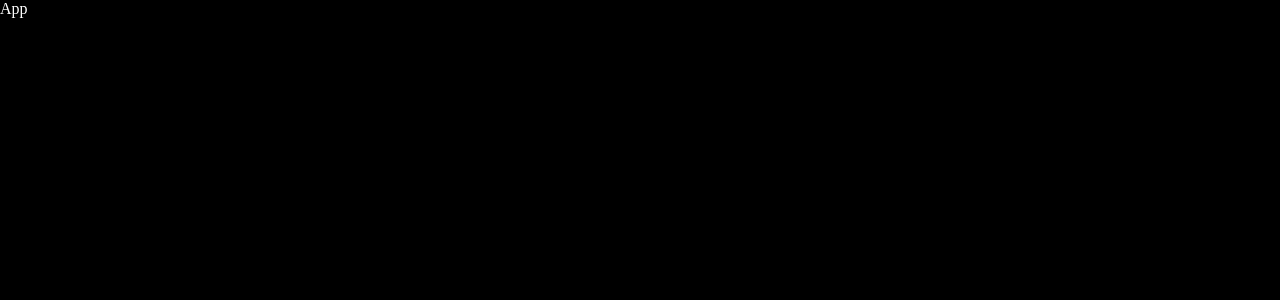
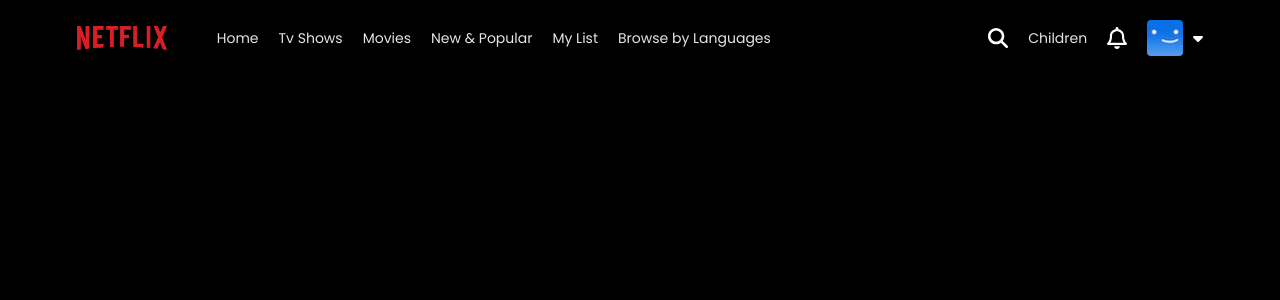
Before and after one commit to OG-TenLetters/Netflix-Clone, a React (Vite) app: page / in a window 1280 px wide. Shown: the top 300 px of the page. Built offline with nearby package versions, Linux system fonts and the light colour scheme.

Commit message:
Navbar done, moving to Home

```diff
--- a/src/App.jsx
+++ b/src/App.jsx
@@ -1,8 +1,10 @@
 import React from 'react'
-
+import Home from "./pages/Home/Home.jsx"
 const App = () => {
   return (
-    <div>App</div>
+    <div>
+      <Home />
+    </div>
   )
 }
 
--- a/src/components/Navbar/Navbar.css
+++ b/src/components/Navbar/Navbar.css
@@ -0,0 +1,70 @@
+.navbar {
+  width: 100%;
+  padding: 20px 6%;
+  display: flex;
+  justify-content: space-between;
+  position: fixed;
+  font-size: 14px;
+  color: #e5e5e5;
+  background-image: linear-gradient(
+    180deg,
+    rgba(0, 0, 0, 0.7) 10%,
+    transparent
+  );
+  z-index: 1;
+}
+.navbar__left {
+    display: flex;
+    align-items: center;
+    gap: 50px;
+}
+.navbar__left img {
+    width: 90px;
+}
+.navbar__left ul {
+    display: flex;
+    list-style: none;
+    gap: 20px;
+}
+.navbar__left ul li {
+    cursor: pointer;
+}
+.navbar__right {
+    display: flex;
+    gap: 20px;
+    align-items: center;
+}
+.navbar__right .icons {
+    width: 20px;
+    cursor: pointer;
+}
+.navbar__right .profile {
+    border-radius: 4px;
+    width: 36px;
+}
+.navbar__profile {
+    display: flex;
+    align-items: center;
+    gap: 10px;
+    cursor: pointer;
+    position: relative;
+}
+.navbar .dropdown {
+    position: absolute;
+    top: 100%;
+    right: 0;
+    width: max-content;
+    background: #191919;
+    padding: 18px 22px;
+    border-radius: 2px;
+    text-decoration: underline;
+    display: none;
+    z-index: 1;
+}
+.navbar .dropdown p {
+    font-size: 12px;
+    cursor: pointer;
+}
+.navbar__profile:hover .dropdown {
+    display: block;
+}
--- a/src/components/Navbar/Navbar.jsx
+++ b/src/components/Navbar/Navbar.jsx
@@ -1,8 +1,41 @@
 import React from 'react'
 import "./Navbar.css"
+import Logo from '../../assets/logo.png'
+import search_icon from '../../assets/search_icon.svg'
+import bell_icon from '../../assets/bell_icon.svg'
+import profile_img from '../../assets/profile_img.png'
+import caret_icon from '../../assets/caret_icon.svg'
+
+
 const Navbar = () => {
   return (
-    <div className='navbar'>Navbar</div>
+    <div className='navbar'>
+        <div className="navbar__left">
+            <img src={Logo} alt="" />
+            <ul>
+              <li>Home</li>
+              <li>Tv Shows</li>
+              <li>Movies</li>
+              <li>New & Popular</li>
+              <li>My List</li>
+              <li>Browse by Languages</li>
+            </ul>
+        </div>
+        <div className="navbar__right">
+          <img src={search_icon} className='icons' alt="" />
+          <p>Children</p>
+          <img src={bell_icon} className='icons' alt="" />
+          <div className="navbar__profile">
+          <img src={profile_img} className='profile' alt="" />
+          <img src={caret_icon} className='' alt="" />
+          <div className="dropdown">
+            <p>
+              Sign Out of Netflix
+            </p>
+          </div>
+          </div>
+        </div>
+    </div>
   )
 }
 
--- a/src/index.css
+++ b/src/index.css
@@ -1,3 +1,5 @@
+@import url('https://fonts.googleapis.com/css2?family=Poppins:ital,wght@0,100;0,200;0,300;0,400;0,500;0,600;0,700;0,800;0,900;1,100;1,200;1,300;1,400;1,500;1,600;1,700;1,800;1,900&display=swap');
+
 * {
   margin: 0;
   padding: 0;
@@ -7,4 +9,5 @@
 body {
   background: black;
   color: white;
+  font-family: 'poppins';
 }
--- a/src/pages/Home/Home.jsx
+++ b/src/pages/Home/Home.jsx
@@ -1,10 +1,11 @@
 import React from 'react'
 import './Home.css'
+import Navbar from '../../components/Navbar/Navbar'
 
 const Home = () => {
   return (
     <div className='home'>
-
+        <Navbar />
     </div>
   )
 }
```
Also changed, not shown: src/components/Footer/Footer.jsx (added, +9 -0 lines), src/components/Footer/Footer.css (added).
